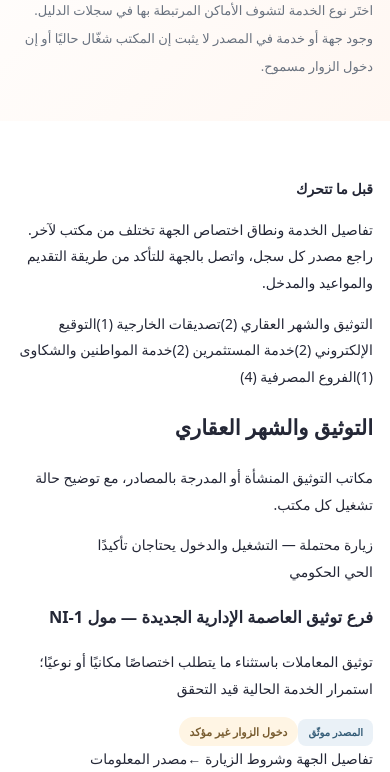
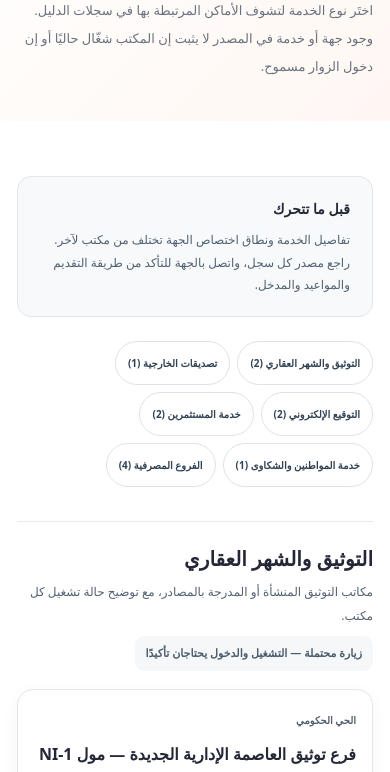
Before and after one commit to orveax/citygide, a plain HTML site: page services.html in a window 390 px wide. Shown: the part 328-1100 px from the top of the page. Drawn offline with Linux system fonts and the light colour scheme; a web font is replaced by a local one.

Commit message:
CG-MUX-06: responsive service discovery UI

```diff
--- a/styles.css
+++ b/styles.css
@@ -1167,3 +1167,33 @@ body { font-size: 14px; line-height: 1.9; }
   .place-grid.is-sparse .place-card__body { padding: 17px; }
   .place-card__meta > .place-card__action { width: 100%; }
 }
+
+
+/* CG-MUX-06 — Service-first discovery (research-scope, not a walk-in guarantee) */
+.services-inline-link { display:inline-flex; color:var(--accent-text,#a83e2b); font-weight:700; text-decoration:underline; text-underline-offset:4px; margin-inline-start:8px; }
+.services-inline-link:focus-visible {outline:3px solid var(--focus-ring,#c24a32);outline-offset:3px;}
+.services-notice {padding:19px 22px;border-radius:14px;border:1px solid #e1e7ed;background:#f7f9fb;margin-bottom:24px;}
+.services-notice strong {font-size:14px;}
+.services-notice p {margin:6px 0 0;color:#536171;line-height:1.9;font-size:12px;}
+.service-jump-list {display:flex;flex-wrap:wrap;gap:9px;margin-bottom:34px;}
+.service-jump {display:inline-flex;align-items:center;padding:10px 15px;min-height:44px;border-radius:999px;background:#fff;border:1px solid #dce4e9;color:#314354;font-weight:700;font-size:11px;}
+.service-jump:hover {color:var(--accent-text,#a83e2b);border-color:#daaa94;background:#fff7f3;}
+.service-jump:focus-visible,.service-entity a:focus-visible {outline:3px solid var(--focus-ring,#c24a32);outline-offset:3px;}
+.service-groups {display:grid;gap:36px;}
+.service-group {scroll-margin-top:30px;border-top:1px solid #e6ebf0;padding-top:22px;}
+.service-group__head {margin-bottom:18px;}
+.service-group__head h2 {font-size:clamp(20px,2.5vw,27px);line-height:1.5;margin:0 0 6px;}
+.service-group__head p {margin:0 0 8px;color:#536171;max-width:740px;font-size:12px;line-height:2;}
+.service-channel {display:inline-flex;background:#f5f7f9;color:#4b5c6d;padding:7px 11px;border-radius:9px;font-size:11px;font-weight:700;}
+.service-entities {display:grid;grid-template-columns:repeat(2,minmax(0,1fr));gap:15px;}
+.service-entity {display:flex;flex-direction:column;gap:16px;min-width:0;padding:20px;border:1px solid #e1e7ed;border-radius:16px;background:#fff;box-shadow:0 5px 20px rgb(23 44 59 / 4%);}
+.service-entity__location {font-size:10px;color:#536171;font-weight:700;}
+.service-entity h3 {font-size:16px;line-height:1.7;margin:8px 0 10px;}
+.service-entity__scope {color:#536171;font-size:11px;line-height:2;margin:0 0 13px;}
+.service-entity__status {display:flex;flex-wrap:wrap;align-items:start;gap:8px;}
+.service-entity__status > span {font-size:10px;line-height:1.5;padding:7px 10px;border-radius:8px;font-weight:700;}
+.service-entity__actions {margin-top:auto;padding-top:14px;border-top:1px solid #e5ebf0;display:flex;justify-content:space-between;align-items:center;flex-wrap:wrap;gap:10px;}
+.service-entity__action {display:inline-flex;align-items:center;justify-content:center;min-height:44px;background:#fff5f0;color:var(--accent-text,#a83e2b);padding:9px 12px;border:1px solid #ead0c4;border-radius:10px;font-size:11px;font-weight:700;}
+.service-entity__source {color:#506073;text-decoration:underline;text-underline-offset:3px;font-size:11px;}
+.services-error {padding:20px;border:1px solid #ead0c4;border-radius:12px;}
+@media(max-width:760px) {.service-entities {grid-template-columns:1fr;}.service-jump-list {gap:7px;}.service-jump {font-size:10px;padding:9px 12px;}.service-entity {padding:16px;}.service-entity__action {width:100%;}}
```
